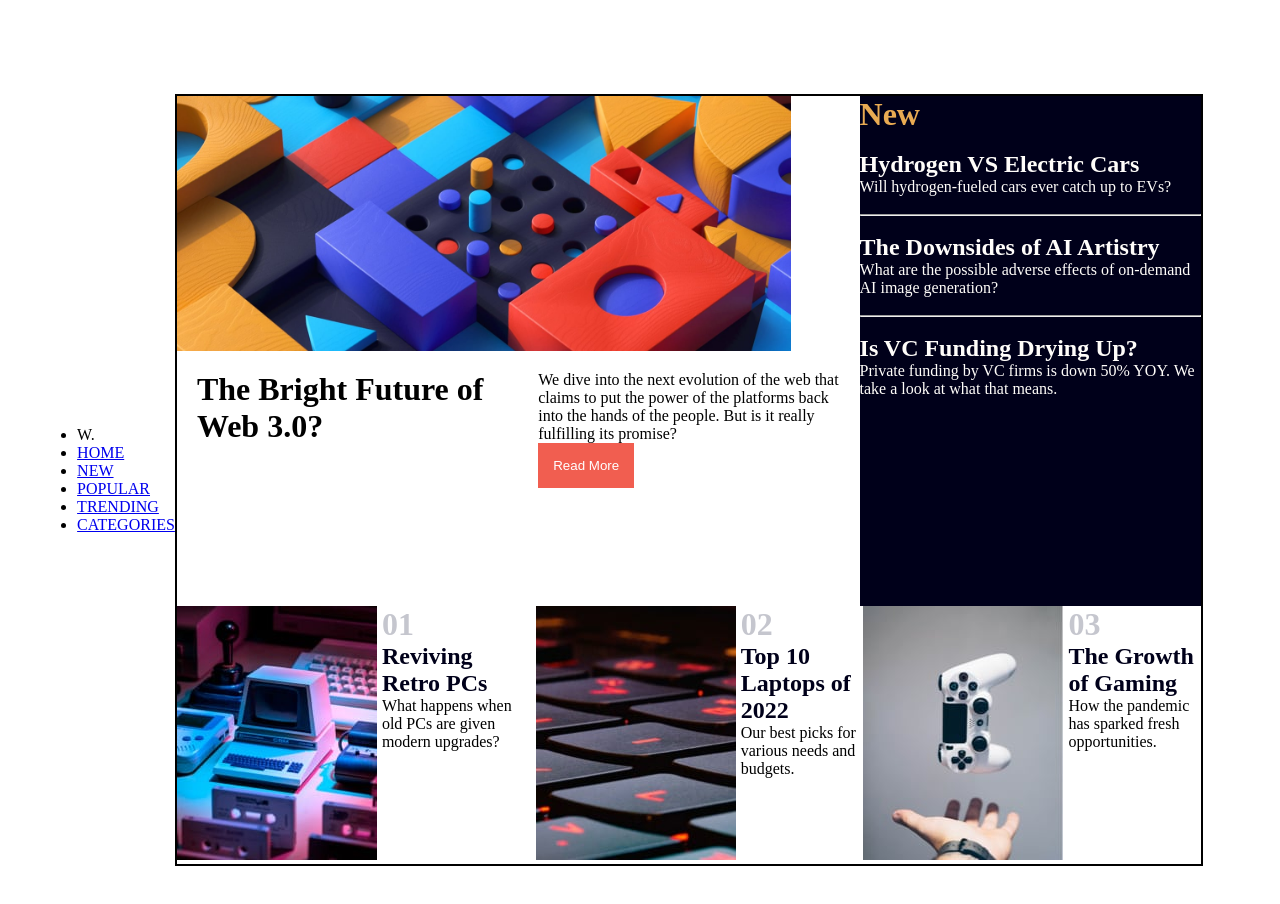
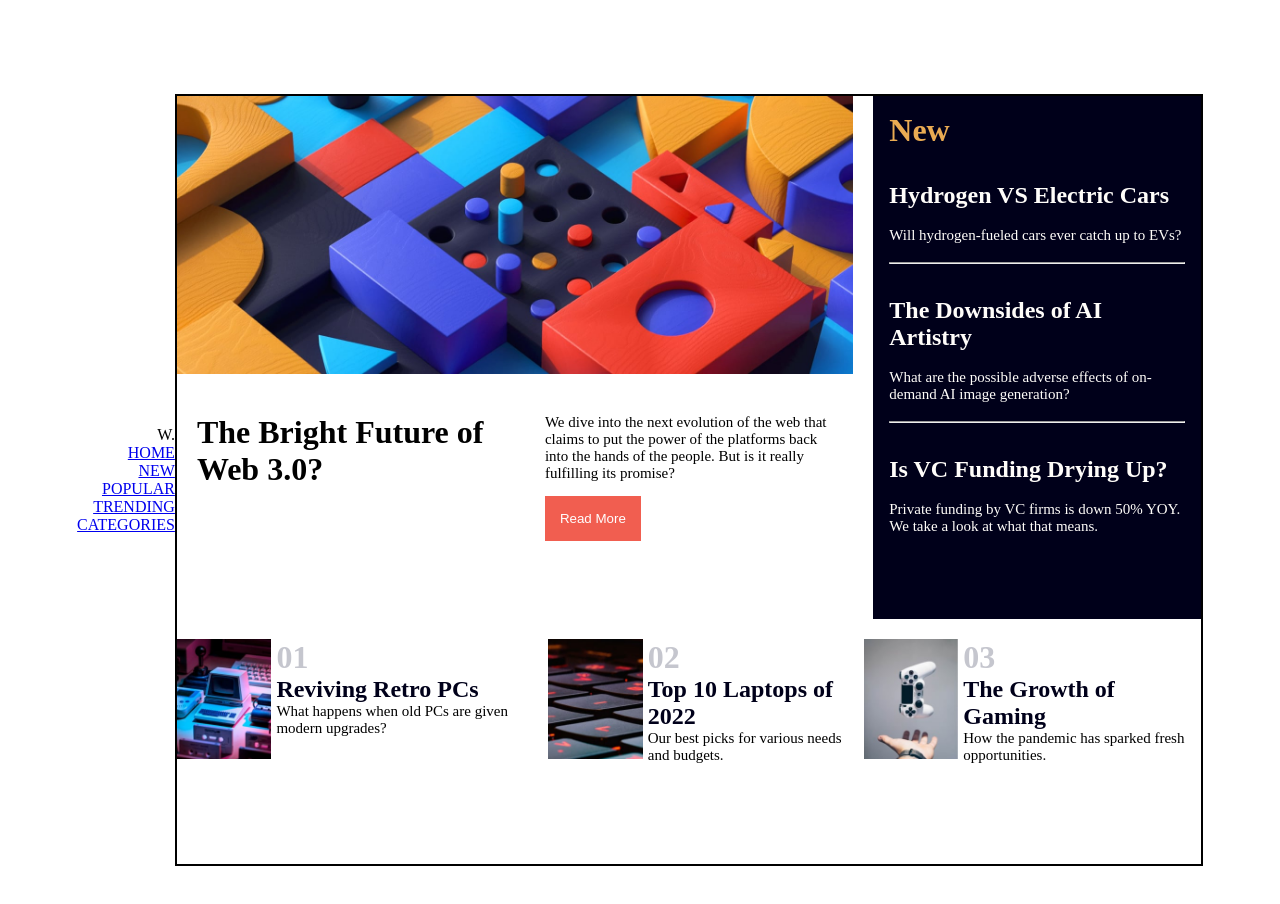
Before and after one commit to CynthiaGichuki/Flex-Grid, a plain HTML site: page index.html in a window 1280 px wide. Drawn offline with Linux system fonts and the light colour scheme; a web font is replaced by a local one.

Commit message:
updates to navbar styling

```diff
--- a/index.html
+++ b/index.html
@@ -39,9 +39,10 @@
             <div class="section2">
                 <h1>New</h1>
                 <br>
-                <h2>
+
+                <h2 class="hydro">
                     Hydrogen VS Electric Cars
-                </h2>
+                </h2> <br>
                 <p>
                     Will hydrogen-fueled cars ever catch up to EVs?
 
@@ -50,9 +51,9 @@
                 <hr>
                 <br>
 
-                <h2>
+                <h2 class=" hydro">
                     The Downsides of AI Artistry
-                </h2>
+                </h2> <br>
                 <p>
                     What are the possible adverse effects of on-demand AI image generation?
                 </p>
@@ -60,9 +61,9 @@
                 <hr>
                 <br>
 
-                <h2>
+                <h2 class="hydro">
                     Is VC Funding Drying Up?
-                </h2>
+                </h2> <br>
                 <p>
                     Private funding by VC firms is down 50% YOY. We take a look at what that means.
                 </p>
@@ -85,26 +86,27 @@
                 <div class="image1">
                     <img src="./assets/images/image-retro-pcs.jpg" alt="image">
                 </div>
-                <div>
+                <div class="retro">
                     <h1>01</h1>
                     <h2>Reviving Retro PCs</h2>
                     <p>What happens when old PCs are given modern upgrades?</p>
                 </div>
-                <div class="image2">
+                <div class="image1">
                     <img src="./assets/images/image-top-laptops.jpg" alt="image">
                 </div>
 
-                <div>
+                <div class="retro">
                     <h1>02</h1>
                     <h2>Top 10 Laptops of 2022</h2>
                     <p>Our best picks for various needs and budgets.</p>
 
                 </div>
 
-                <div class="image3">
+                <div class="image1">
                     <img src="./assets/images/image-gaming-growth.jpg" alt="image">
                 </div>
-                <div>
+
+                <div class="retro">
                     <h1>03</h1>
                     <h2>The Growth of Gaming</h2>
                     <p>How the pandemic has sparked fresh opportunities.</p>
--- a/indexstyle.css
+++ b/indexstyle.css
@@ -2,6 +2,10 @@
 	padding: 0px;
 	margin: 0px;
 }
+@font-face {
+    font-family: myFirstFont;
+    src: url(https://fonts.google.com/specimen/Inter);
+  }
 
 .container{
     width: 100vw;
@@ -15,11 +19,19 @@ body{
     background-color: white;
 }
 
+p{
+    font-size: 15px;
+}
+
+.image1>img{
+    height:120px
+}
 
 
 .content{
     width: 80%;
     height: 80%;
+    gap: 20px;
     border: 2px solid black;
     display: grid;
     grid-template-columns: repeat(3, 1fr);
@@ -31,6 +43,22 @@ body{
 
 }
 
+nav{
+    text-align: right;
+    background-color: white;
+    width: 100%;
+    display:flex;
+}
+
+nav ul{
+
+    margin:0;
+    padding:0;
+    list-style: none;
+}
+
+
+
 .section1{
     grid-area: section1;
     display: flex;
@@ -38,7 +66,7 @@ body{
 
 }
 .section1 img{
-    width: 90%;
+    width: 100%;
     height: 100%;
 }
 
@@ -47,7 +75,12 @@ body{
 .section2{
     background-color:hsl(240, 100%, 5%);
     grid-area: section2;
+    padding: 5%;
 
+}
+
+.hydro{
+    padding-top: 5%;
 }
 
 .section2 p, h2{
@@ -63,11 +96,13 @@ button{
     color: white;
     border: 0px;
     padding: 15px;
+    margin-top: 5%;
 }
 
 .section3{
     grid-area: section3;
     padding: 20px;
+    font-family: myFirstFont;
 }
 
 .section4{
```
